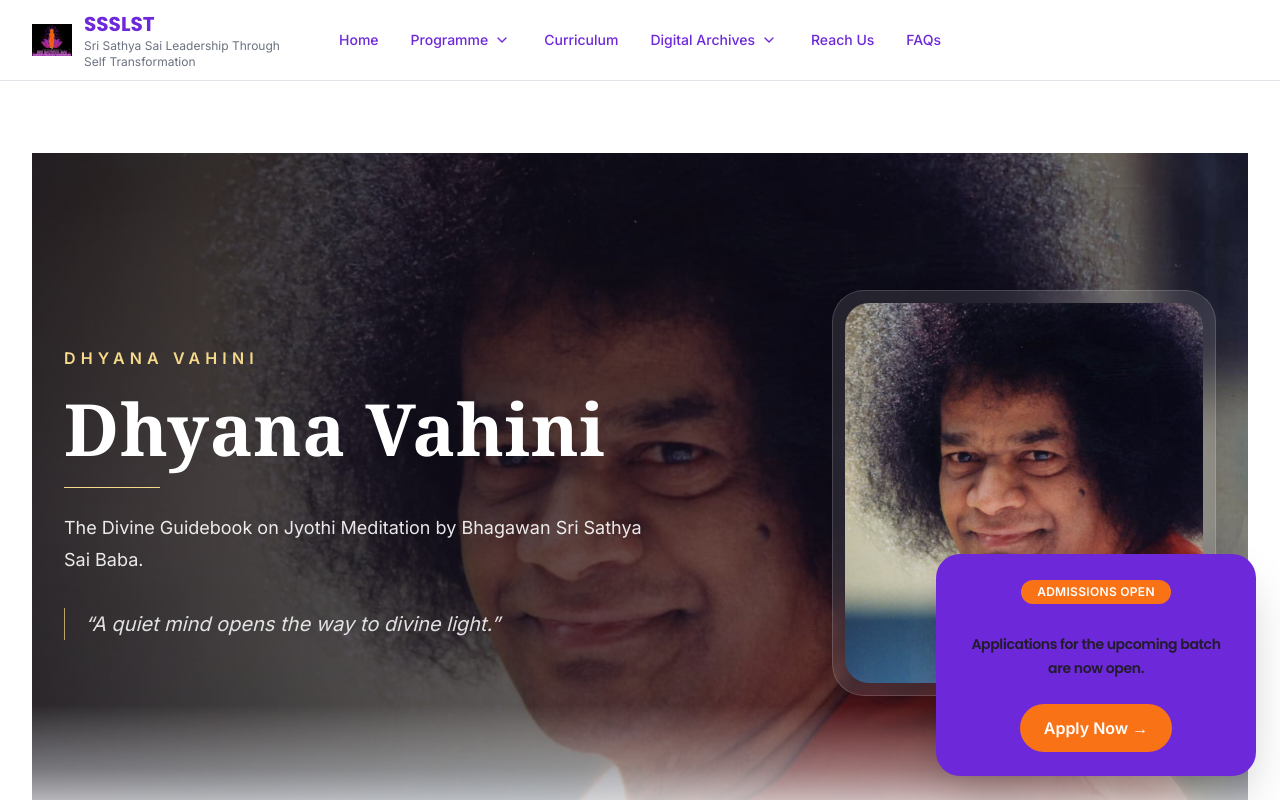
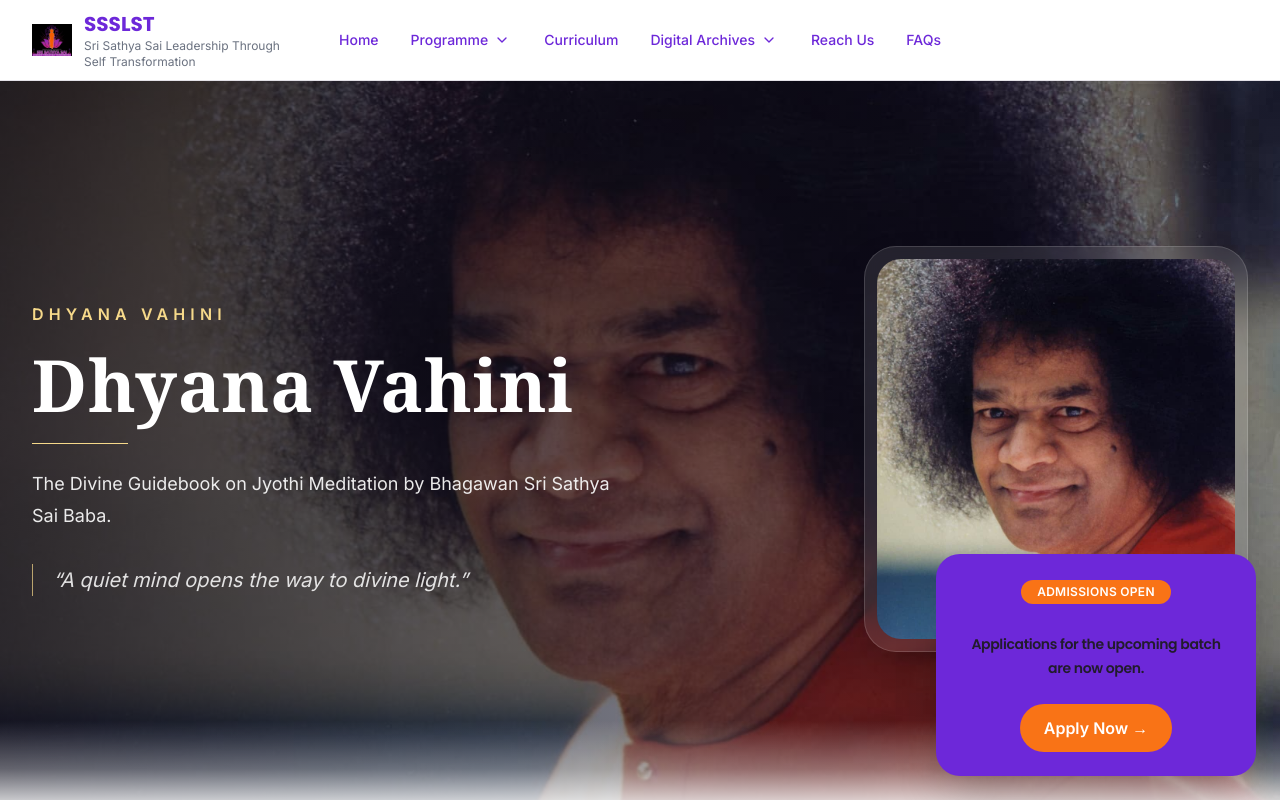
Before and after one commit to andholemoksha/SSSLST_Website, a React (Vite) app in the folder frontend/: page /programme/dhyana-vahini in a window 1280 px wide. Shown: the top 800 px of the page. Built offline with nearby package versions, Linux system fonts and the light colour scheme.

Commit message:
Create reusable HeroSection component

```diff
--- /dev/null
+++ b/frontend/src/components/ui/hero-section.jsx
@@ -0,0 +1,66 @@
+import { Container } from "@/components/layout/Container";
+
+export function HeroSection({
+  label,
+  title,
+  subtitle,
+  quote,
+  backgroundImage,
+  accentImage,
+  overlay,
+}) {
+  return (
+    <section className="relative isolate overflow-hidden bg-[#0f0b16] text-white">
+      {/* Background Image */}
+      <div className="absolute inset-y-0 left-1/2 z-0 w-screen -translate-x-1/2">
+        <img
+          src={backgroundImage}
+          alt=""
+          className="h-full w-full object-cover"
+        />
+      </div>
+
+      {/* Overlay */}
+      <div
+        className={`absolute inset-y-0 left-1/2 z-10 w-screen -translate-x-1/2 ${overlay}`}
+      />
+
+      {/* Bottom Gradient */}
+      <div className="absolute inset-x-0 bottom-0 z-10 h-24 bg-gradient-to-t from-white via-white/35 to-transparent" />
+
+      <Container className="relative z-20 grid min-h-[720px] max-w-[1700px] items-center gap-12 py-16 sm:min-h-[800px] sm:py-20 lg:min-h-[calc(100vh-4rem)] lg:grid-cols-[0.95fr_0.9fr] lg:gap-20 lg:py-20">
+        {/* Left Content */}
+        <div className="max-w-3xl">
+          <p className="text-sm font-semibold uppercase tracking-[0.32em] text-[#f6d98a] sm:text-base">
+            {label}
+          </p>
+
+          <h1 className="mt-6 font-serif text-5xl font-semibold leading-[0.95] tracking-[0.01em] text-white sm:text-6xl lg:text-7xl">
+            {title}
+          </h1>
+
+          <div className="mt-6 h-px w-24 bg-[#f6d98a]" />
+
+          <p className="mt-6 max-w-2xl text-base leading-8 text-white/90 sm:text-lg">
+            {subtitle}
+          </p>
+
+          <p className="mt-8 max-w-xl border-l border-[#f6d98a]/70 pl-5 text-lg italic leading-8 text-white/85 sm:text-xl">
+            “{quote}”
+          </p>
+        </div>
+
+        {/* Right Image */}
+        <div className="flex justify-center lg:justify-end">
+          <div className="w-full max-w-sm overflow-hidden rounded-[2rem] border border-white/15 bg-white/10 p-3 shadow-2xl shadow-black/25 backdrop-blur-sm">
+            <img
+              src={accentImage}
+              alt=""
+              className="h-[320px] w-full rounded-[1.5rem] object-cover sm:h-[380px]"
+            />
+          </div>
+        </div>
+      </Container>
+    </section>
+  );
+}
--- a/frontend/src/features/dhyana-vahini/components/DhyanaVahiniHero.jsx
+++ b/frontend/src/features/dhyana-vahini/components/DhyanaVahiniHero.jsx
@@ -1,50 +1,18 @@
-import { Container } from "@/components/layout/Container";
+import { HeroSection } from "@/components/ui/hero-section";
 import { useDhyanaVahiniContent } from "@/features/dhyana-vahini/hooks/useDhyanaVahiniContent";
 
 export function DhyanaVahiniHero() {
   const { hero } = useDhyanaVahiniContent();
 
   return (
-    <section className="relative isolate overflow-hidden bg-[#0f0b16] text-white">
-      <div className="absolute inset-0 z-0">
-        <img
-          src={hero.backgroundImage}
-          alt=""
-          className="h-full w-full object-cover object-[50%_20%]"
-        />
-      </div>
-      <div className={`absolute inset-0 z-10 ${hero.overlay}`} />
-      <div className="absolute inset-x-0 bottom-0 z-10 h-32 bg-gradient-to-t from-white via-white/40 to-transparent" />
-
-      <Container className="relative z-20 flex min-h-[75vh] items-center py-16 sm:min-h-[80vh] sm:py-20 lg:min-h-[85vh] lg:py-24 xl:py-28 max-w-[1700px]">
-        <div className="grid w-full items-center gap-8 sm:gap-10 lg:grid-cols-[1.08fr_0.92fr] lg:gap-12 xl:gap-16">
-          <div className="max-w-3xl">
-            <p className="text-sm font-semibold uppercase tracking-[0.32em] text-[#f6d98a] sm:text-base">
-              {hero.label}
-            </p>
-            <h1 className="mt-6 font-serif text-5xl font-semibold leading-[0.95] tracking-[0.01em] text-white sm:text-6xl lg:text-7xl">
-              {hero.title}
-            </h1>
-            <div className="mt-6 h-px w-24 bg-[#f6d98a]" />
-            <p className="mt-6 max-w-2xl text-base leading-8 text-white/90 sm:text-lg">
-              {hero.subtitle}
-            </p>
-            <p className="mt-8 max-w-xl border-l border-[#f6d98a]/70 pl-5 text-lg italic leading-8 text-white/85 sm:text-xl">
-              “{hero.quote}”
-            </p>
-          </div>
-
-          <div className="flex justify-center lg:justify-end">
-            <div className="w-full max-w-sm overflow-hidden rounded-[2rem] border border-white/15 bg-white/10 p-3 shadow-2xl shadow-black/25 backdrop-blur-sm">
-              <img
-                src={hero.accentImage}
-                alt=""
-                className="h-[320px] w-full rounded-[1.5rem] object-cover object-[50%_20%] sm:h-[380px]"
-              />
-            </div>
-          </div>
-        </div>
-      </Container>
-    </section>
+    <HeroSection
+      label={hero.label}
+      title={hero.title}
+      subtitle={hero.subtitle}
+      quote={hero.quote}
+      backgroundImage={hero.backgroundImage}
+      accentImage={hero.accentImage}
+      overlay={hero.overlay}
+    />
   );
 }
--- a/frontend/src/pages/DhyanaVahiniPage.jsx
+++ b/frontend/src/pages/DhyanaVahiniPage.jsx
@@ -8,9 +8,13 @@
 export function DhyanaVahiniPage() {
   return (
     <>
-      <Section className="bg-white py-6 sm:py-10 lg:py-14 xl:py-18" containerClassName="max-w-[1700px] px-3 sm:px-5 lg:px-7 xl:px-8 2xl:px-10">
+      <DhyanaVahiniHero />
+
+      <Section
+        className="bg-white pt-0 pb-6 sm:pb-10 lg:pb-14 xl:pb-18"
+        containerClassName="max-w-[1700px] px-3 sm:px-5 lg:px-7 xl:px-8 2xl:px-10"
+      >
         <div className="space-y-6 sm:space-y-8 lg:space-y-10">
-          <DhyanaVahiniHero />
           <DhyanaVahiniAbout />
           <DhyanaVahiniWhy />
           <DhyanaVahiniTimeline />
```
